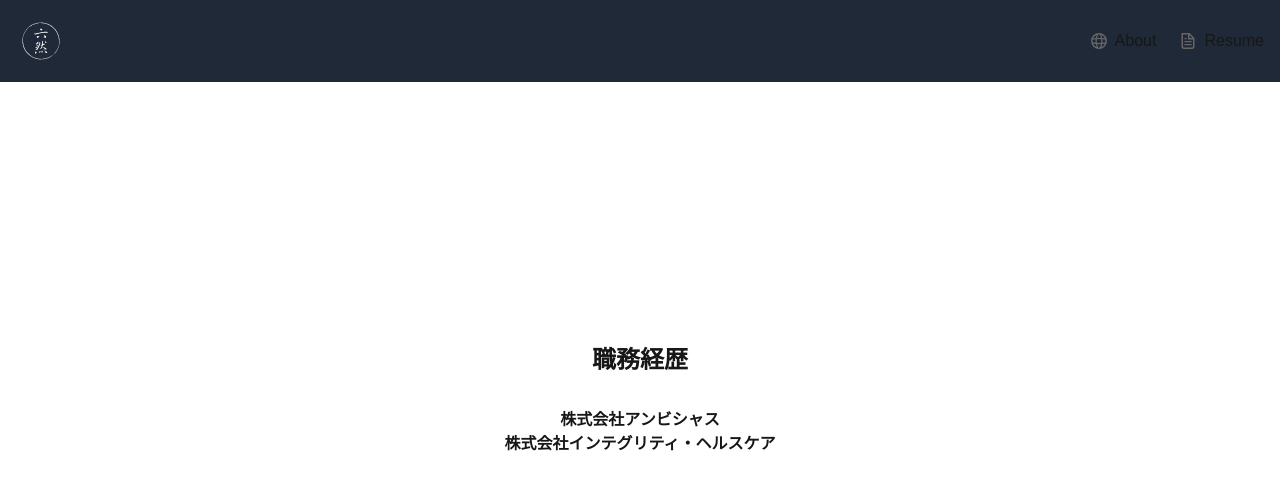
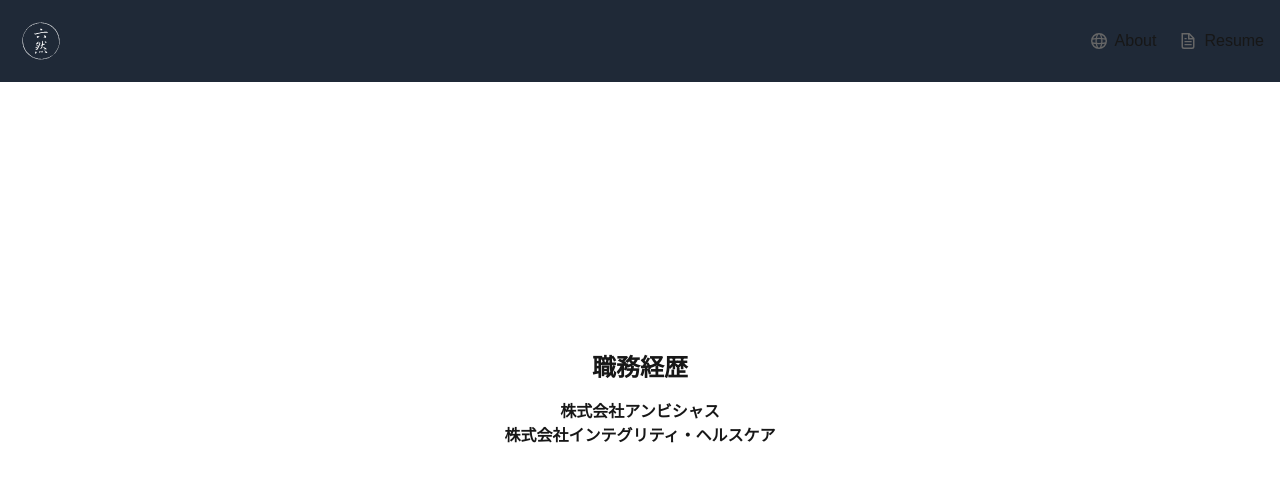
Before and after one commit to nottak0409/portfolio, a Next.js app: page /resume in a window 1280 px wide. Shown: the top 490 px of the page. Built offline with nearby package versions, Linux system fonts and the light colour scheme.

Commit message:
gapを修正

```diff
--- a/app/resume/page.tsx
+++ b/app/resume/page.tsx
@@ -5,7 +5,7 @@ export default function About() {
 		<div>
 			<Header />
 			<div className="grid grid-rows-[20px_1fr_20px] items-center justify-items-center min-h-screen p-8 pb-20 gap-16 sm:p-20 font-[family-name:var(--font-geist-sans)]">
-				<main className="flex flex-col gap-8 row-start-2 items-center sm:items-start">
+				<main className="flex flex-col gap-4 row-start-2 items-center sm:items-start">
 					<div className="text-xl sm:text-2xl font-bold text-center sm:text-center w-full">
 						職務経歴
 					</div>
```
